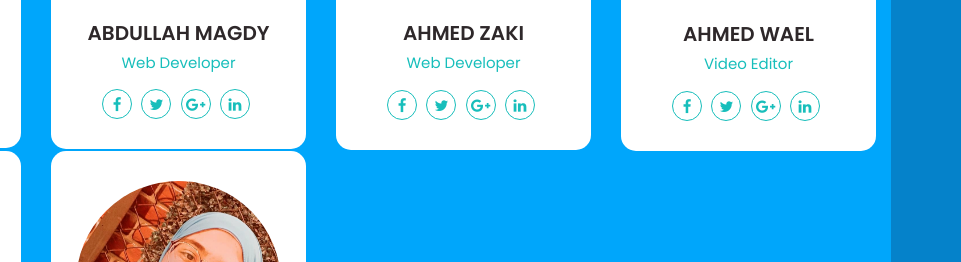
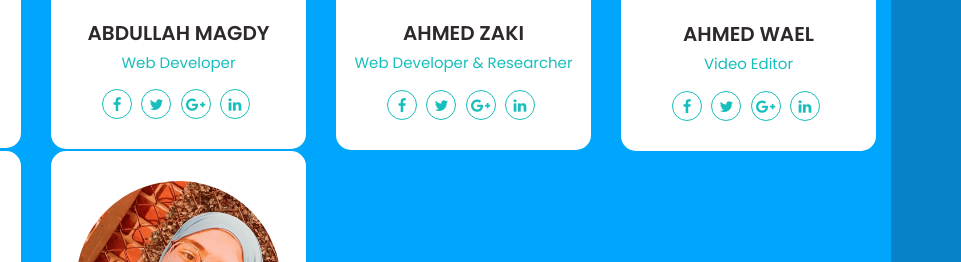
Before and after one commit to Nasateamavocado/Nasateamavocado.github.io, a plain HTML site: page document.html in a window 1280 px wide. Shown: the part 1583-1845 px from the top of the page, 319-1280 px from the left. Drawn offline with nearby package versions, Linux system fonts and the light colour scheme; files whose address does not match are found by name.

Commit message:
Update document.html

```diff
--- a/document.html
+++ b/document.html
@@ -99,7 +99,7 @@
                         <img src=".//2.jpeg">
                     </div>
                     <h3 class="title">ahmed zaki</h3>
-                    <span class="post">Web developer</span>
+                    <span class="post">Web developer & Researcher</span>
                     <ul class="social">
                         <li><a href="#" class="fa fa-facebook"></a></li>
                         <li><a href="#" class="fa fa-twitter"></a></li>
```
